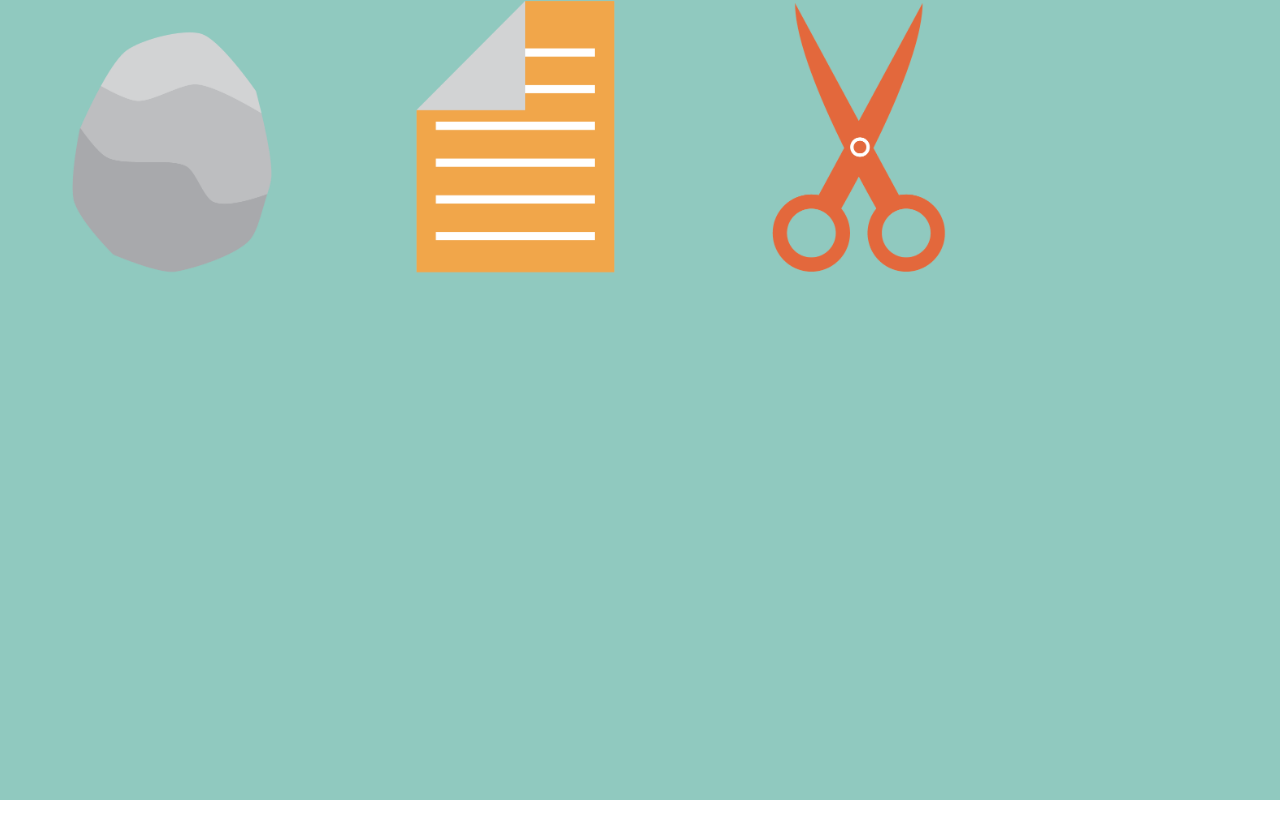
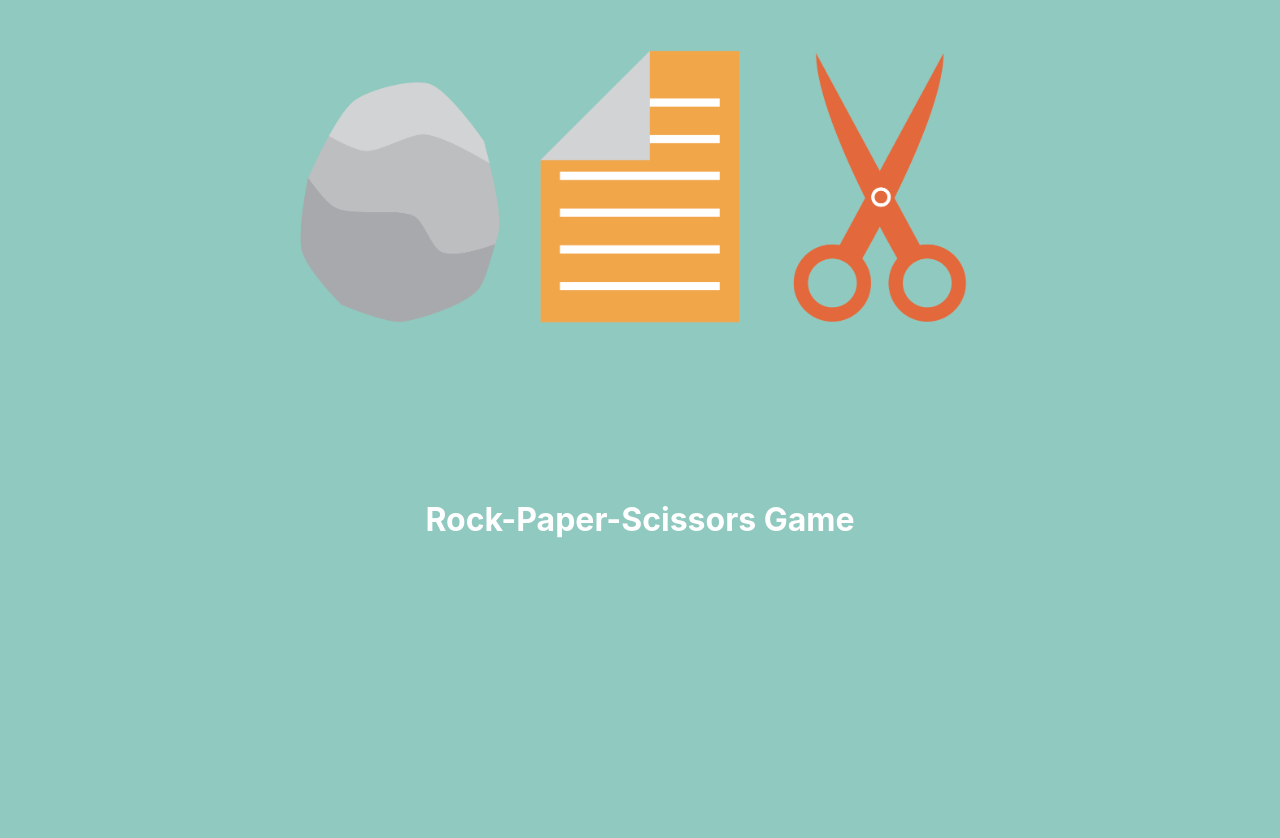
Before and after one commit to TimeGo-Software/rock-paper-scissors, a React (Create React App) app: page / in a window 1280 px wide. Shown: the top 838 px of the page. Before the commit the page ends 800 px from the top, so only its background shows below. Built offline with nearby package versions, Linux system fonts and the light colour scheme.

Commit message:
feat: display results

```diff
--- a/src/components/Item.tsx
+++ b/src/components/Item.tsx
@@ -1,18 +1,20 @@
-import {GameItem, ItemType} from "../types";
+import { GameItem, ItemType } from "../types";
 import './style.css';
 
 type Props = {
-  onClick: (type: ItemType) => void;
-} & GameItem;
+  className?: string
+  item: GameItem;
+  onClick?: (type: ItemType) => void;
+};
 
-export const Item = ({ onClick, type, image, label }: Props) => {
+export const Item = ({ className = '', onClick, item }: Props) => {
   const handleClick = () => {
-    onClick(type);
+    onClick && onClick(item.type);
   };
 
   return (
-    <div className='game-item' onClick={handleClick}>
-      <img src={image} alt={label} />
+    <div className={`game-item ${className}`} onClick={handleClick}>
+      <img src={item.image} alt={item.label} />
     </div>
   );
 };
--- a/src/components/style.css
+++ b/src/components/style.css
@@ -1,5 +1,9 @@
+.game-item {
+  width: 240px;
+}
+
 .game-item img {
   cursor: pointer;
   height: 300px;
-  margin: 0 4.5rem;
+  margin: 0 20px;
 }
--- a/src/const/index.ts
+++ b/src/const/index.ts
@@ -1,4 +1,4 @@
-import {GameItem, ItemType, Result, ResultType} from "../types";
+import { GameItem, ItemType, Result, ResultType } from "../types";
 
 export const gameItems: GameItem[] = [
   {
--- a/src/pages/Home/index.tsx
+++ b/src/pages/Home/index.tsx
@@ -1,40 +1,69 @@
-import { gameItems } from "../../const";
+import {gameItems} from "../../const";
 import {Item} from "../../components/Item";
+import {useState} from "react";
+import {ItemType, Result} from "../../types";
+import {getGameItemByType, judgeResult, randomlySelectedItem} from "../../util";
+import classnames from 'classnames';
 import './style.css';
-import {useState} from "react";
-import {GameItem, ItemType, Result} from "../../types";
-import {getGameItemByType, judgeResult, randomlySelectedItem} from "../../util";
 
 export const Home = () => {
   const [userItem, setUserItem] = useState<ItemType | null>(null);
-  const [computerItem, setComputerItem] = useState<ItemType | null>(null);
+  const [botItem, setBotItem] = useState<ItemType | null>(null);
   const [result, setResult] = useState<Result | null>(null);
   const [score, setScore] = useState(0);
 
   const handleSelect = (type: ItemType) => {
     setUserItem(type);
+    setTimeout(() => {
+      handlePlay();
+    }, 700);
+  };
 
-    const computerItem = randomlySelectedItem();
-    setComputerItem(computerItem);
+  const handlePlay = () => {
+    const botItem = randomlySelectedItem();
+    setBotItem(botItem);
 
-    const roundResult = judgeResult({ user: type, computer: computerItem });
-    setResult(roundResult);
-  };
+    if (userItem) {
+      const roundResult = judgeResult({ user: userItem, bot: botItem });
+      setResult(roundResult);
+      setScore(score + roundResult.score);
+    }
+  }
 
   return (
     <div className='home-container'>
       <div className='game-items'>
         {
-          gameItems.map((item, index) => (
-            <Item key={index} {...item} onClick={handleSelect} />
+          !userItem && gameItems.map((item, index) => (
+            <Item
+              key={index}
+              item={item}
+              onClick={handleSelect}
+            />
           ))
         }
+        {userItem && (
+          <Item
+            className={classnames('on-game user', {
+              slide: userItem === ItemType.Paper,
+              left: userItem !== ItemType.Scissors,
+              right: userItem === ItemType.Scissors,
+            })}
+            item={getGameItemByType(userItem)}
+          />
+        )}
+        {botItem && (
+          <Item
+            className={classnames('on-game bot', {
+              left: userItem === ItemType.Scissors,
+              right: userItem !== ItemType.Scissors,
+            })}
+            item={getGameItemByType(botItem)}
+          />
+        )}
       </div>
-      <div>
-        <div>{userItem && getGameItemByType(userItem)?.label}</div>
-        <div>{computerItem && getGameItemByType(computerItem)?.label}</div>
-        <div>{result?.text}</div>
-      </div>
+
+      <h1>Rock-Paper-Scissors Game</h1>
     </div>
   );
 };
--- a/src/pages/Home/style.css
+++ b/src/pages/Home/style.css
@@ -2,8 +2,48 @@
   background-color: #90c9bf;
   height: 100vh;
   width: 100vw;
+  padding-top: 50px;
+  display: flex;
+  flex-direction: column;
+  align-content: center;
 }
 
 .game-items {
+  margin: 0 auto;
+  width: 720px;
+  height: 350px;
   display: flex;
+  justify-content: center;
+  position: relative;
 }
+
+.game-items .game-item.on-game {
+  position: absolute;
+  top: 0;
+}
+
+.game-items .game-item.on-game.left {
+  left: 0;
+}
+
+.game-items .game-item.on-game.right {
+  right: 0;
+}
+
+.home-container h1 {
+  margin-top: 100px;
+  text-align: center;
+  color: white;
+}
+
+.slide {
+  animation-name: slide;
+  animation-iteration-count: 1;
+  animation-timing-function: linear;
+  animation-duration: 0.7s;
+}
+
+@keyframes slide {
+  0% { left: 240px; }
+  100% { left: 0; }
+}
--- a/src/types/index.ts
+++ b/src/types/index.ts
@@ -1,7 +1,7 @@
 export enum ItemType {
-  Rock,
-  Paper,
-  Scissors,
+  Rock = 'Rock',
+  Paper = 'Paper',
+  Scissors = 'Scissors',
 }
 
 export type ResultType = 'win' | 'lost' | 'tied';
--- a/src/util/index.ts
+++ b/src/util/index.ts
@@ -1,19 +1,19 @@
 import { GameItem, ItemType, Result } from "../types";
 import { gameItems, ResultItems } from "../const";
 
-export const getGameItemByType = (type: ItemType): GameItem | undefined => gameItems.find((item) => item.type === type);
+export const getGameItemByType = (type: ItemType): GameItem => gameItems.find((item) => item.type === type) as GameItem;
 
 export const randomlySelectedItem = (): ItemType => {
   return gameItems[Math.floor(Math.random() * gameItems.length)].type;
 };
 
-export const judgeResult = ({ user, computer }: { user: ItemType, computer: ItemType }): Result => {
+export const judgeResult = ({ user, bot }: { user: ItemType, bot: ItemType }): Result => {
   const userItem = getGameItemByType(user);
-  const computerItem = getGameItemByType(computer);
+  const botItem = getGameItemByType(bot);
 
-  if (userItem?.defeatedBy === computer) {
+  if (userItem?.defeatedBy === bot) {
     return ResultItems.lost;
-  } else if (computerItem?.defeatedBy === user) {
+  } else if (botItem?.defeatedBy === user) {
     return ResultItems.win;
   }
   return ResultItems.tied;
```
